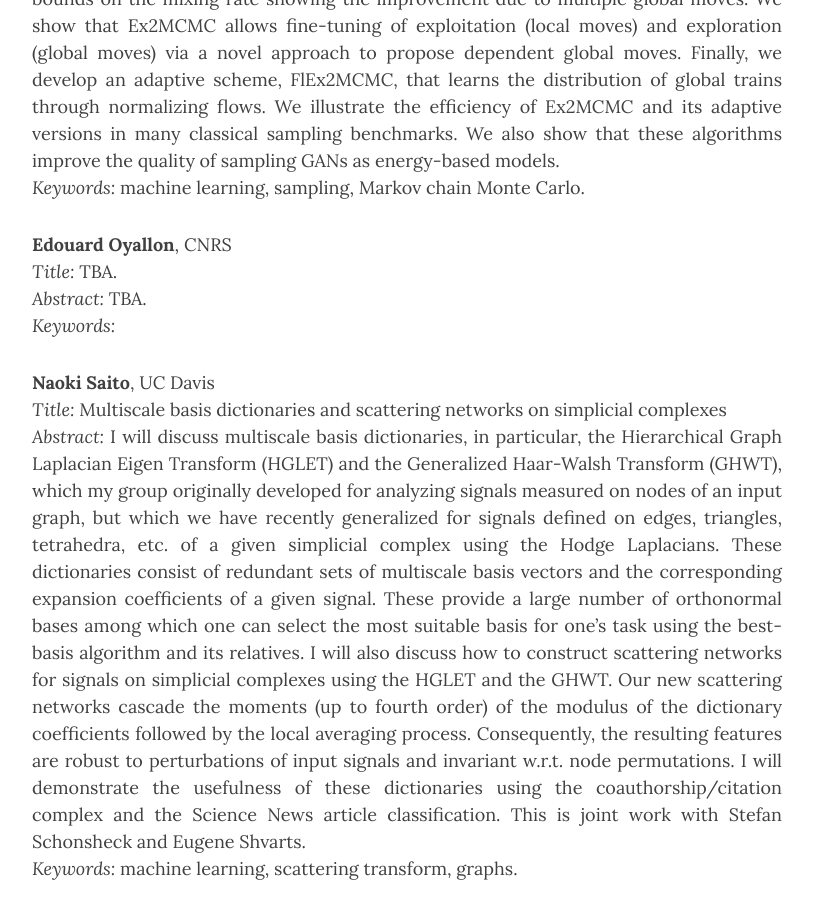
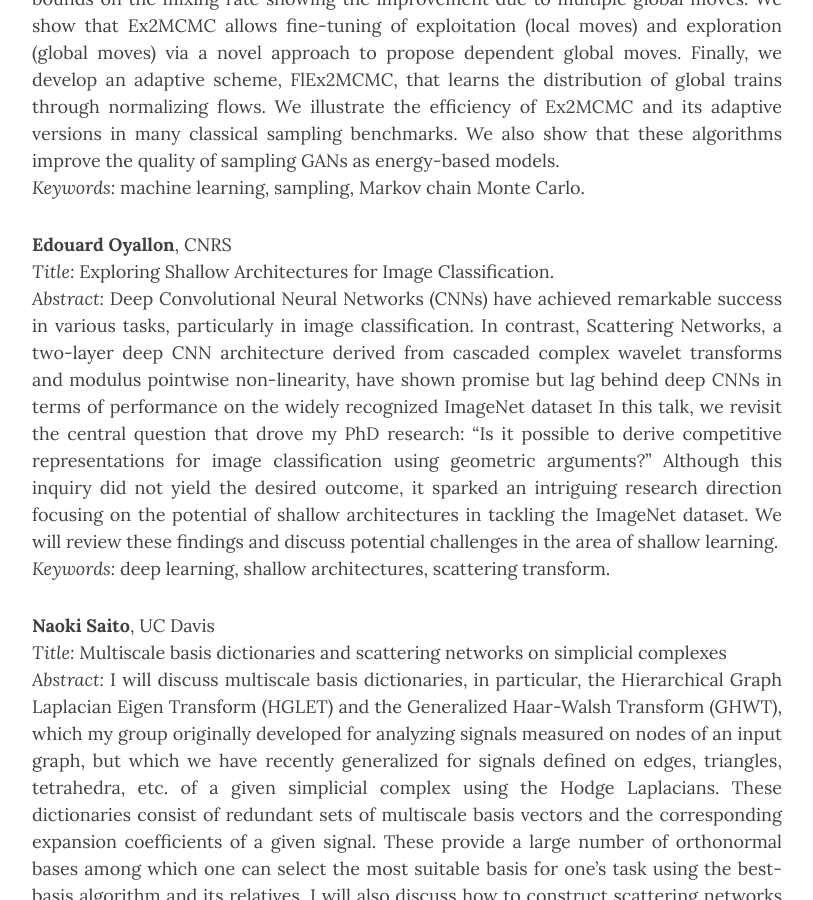
Before and after one commit to mallat60/mallat60.github.io, a Jekyll site: the page built from program.md, in a window 1280 px wide and 900 px high, scrolled down 6976 px. Shown: the whole window, without its empty margins (233-1046 px from the left). Built offline with Jekyll 4.4.1, drawn with Linux system fonts in a browser that asks for light colours; nearby versions of some CDN libraries.

Commit message:
Update program.md

```diff
--- a/program.md
+++ b/program.md
@@ -105,9 +105,11 @@ We illustrate the efficiency of Ex2MCMC and its adaptive versions in many classi
 _Keywords:_ machine learning, sampling, Markov chain Monte Carlo.
 
 **Edouard Oyallon**, CNRS<br/>
-_Title:_ TBA.<br/>
-_Abstract:_ TBA.<br/>
-_Keywords:_
+_Title:_ Exploring Shallow Architectures for Image Classification.<br/>
+_Abstract:_ Deep Convolutional Neural Networks (CNNs) have achieved remarkable success in various tasks, particularly in image classification. In contrast, Scattering Networks, a two-layer deep CNN architecture derived from cascaded complex wavelet transforms and modulus
+ pointwise non-linearity, have shown promise but lag behind deep CNNs in terms of performance on the widely recognized ImageNet dataset In this talk, we revisit the central question that drove my PhD research: "Is it possible to derive competitive representations for image classification using geometric arguments?" Although this inquiry did not yield the desired outcome, it sparked an intriguing research direction focusing on the potential of shallow architectures in tackling the ImageNet dataset. We will review these findings and discuss potential challenges in the area of shallow learning.<br/>
+_Keywords:_ deep learning, shallow architectures, scattering transform.
+
 
 **Naoki Saito**, UC Davis<br/>
 _Title:_ Multiscale basis dictionaries and scattering networks on simplicial complexes<br/>
```
